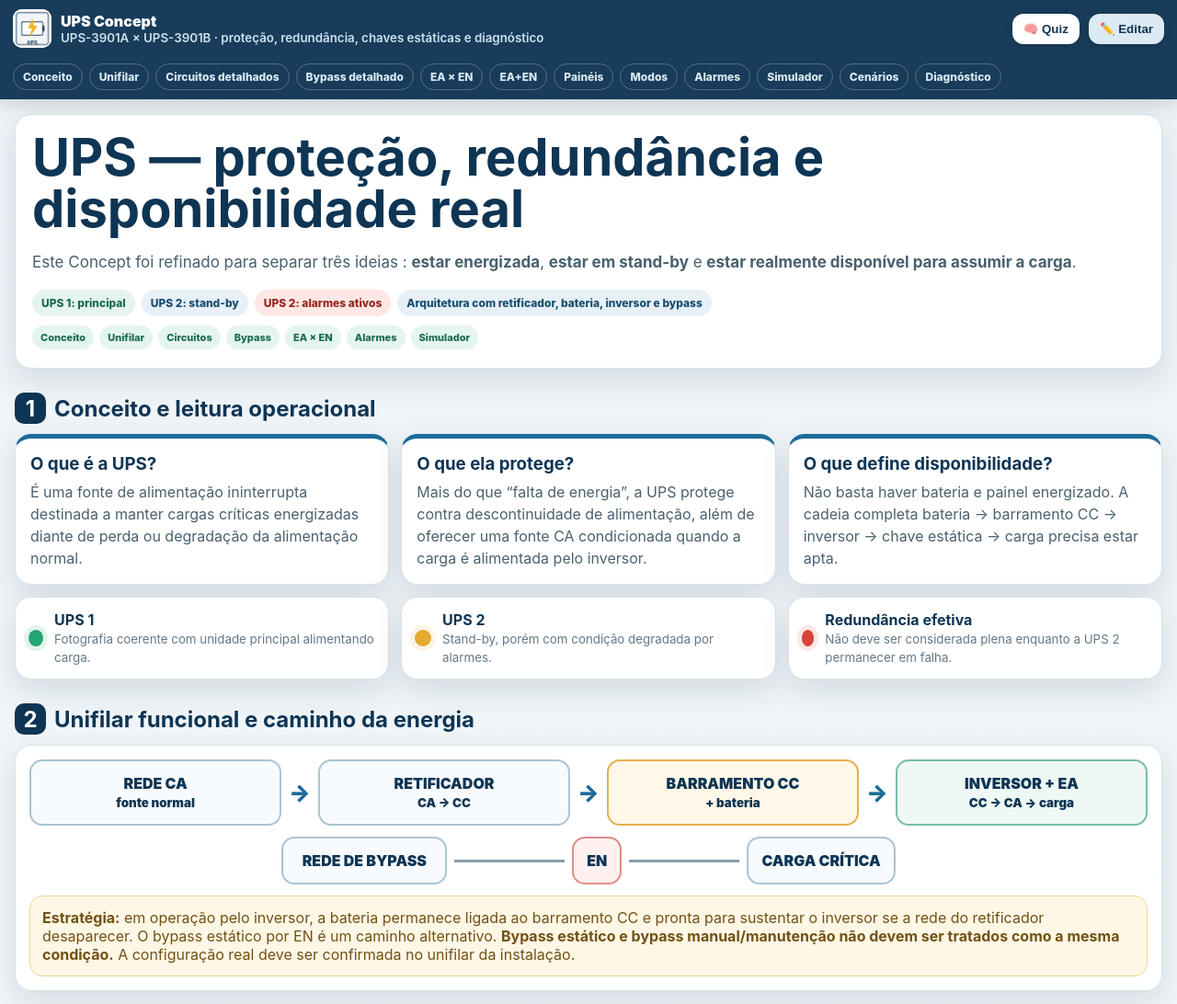
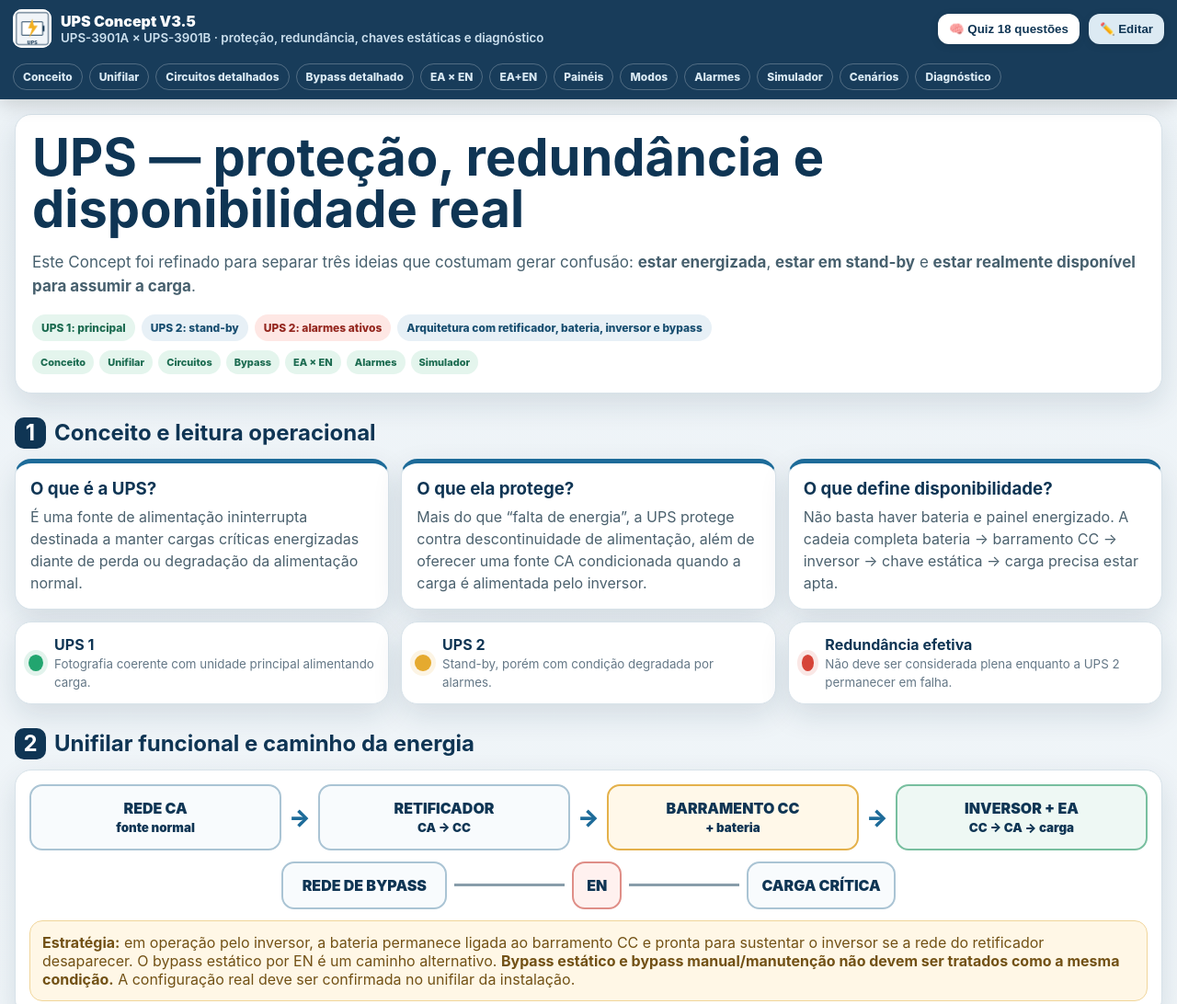
Before and after one commit to robexter/UPS-Concept, a plain HTML site: page index.html in a window 1280 px wide. Shown: the top 1092 px of the page at 92% size. Drawn offline with Linux system fonts and the light colour scheme.

Commit message:
Add files via upload

```diff
--- a/index.html
+++ b/index.html
@@ -178,10 +178,10 @@
 <body>
 <header>
 <div class="topbar">
-  <div class="brand"><img src="icon-192.png"><div>UPS Concept<small>UPS-3901A × UPS-3901B · proteção, redundância, chaves estáticas e diagnóstico</small></div></div>
+  <div class="brand"><img src="icon-192.png"><div>UPS Concept V3.5 <small>UPS-3901A × UPS-3901B · proteção, redundância, chaves estáticas e diagnóstico</small></div></div>
   <div class="spacer"></div>
   <button class="btn gold" id="installBtn" hidden>📲 Instalar App</button>
-  <button class="btn" id="quizBtn">🧠 Quiz</button>
+  <button class="btn" id="quizBtn">🧠 Quiz 18 questões</button>
   <button class="btn soft" id="editBtn">✏️ Editar</button>
 </div>
 <div class="navchips">
@@ -194,7 +194,7 @@
 <section class="hero">
   <article class="card pad">
     <h1>UPS — proteção, redundância e disponibilidade real</h1>
-    <p>Este Concept foi refinado para separar três ideias : <b>estar energizada</b>, <b>estar em stand-by</b> e <b>estar realmente disponível para assumir a carga</b>.</p>
+    <p>Este Concept foi refinado para separar três ideias que costumam gerar confusão: <b>estar energizada</b>, <b>estar em stand-by</b> e <b>estar realmente disponível para assumir a carga</b>.</p>
     <div class="badges">
       <span class="badge green">UPS 1: principal</span>
       <span class="badge">UPS 2: stand-by</span>
```
Also changed, not shown: README.txt, ups1.jpg, ups2.jpg.
